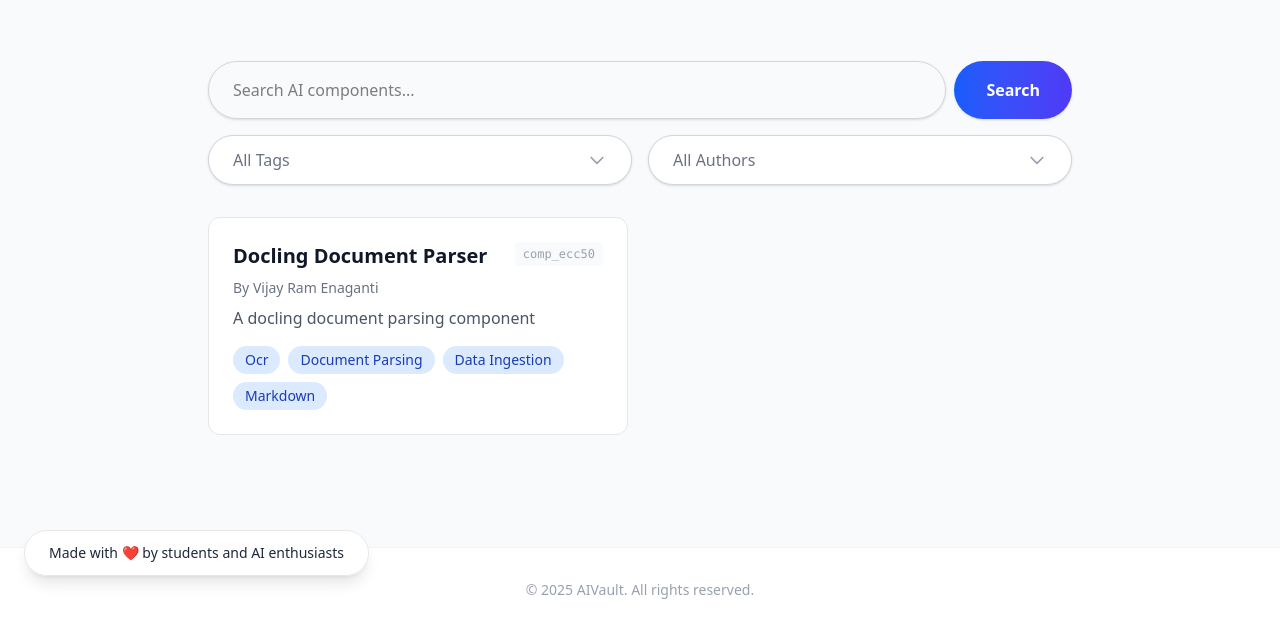
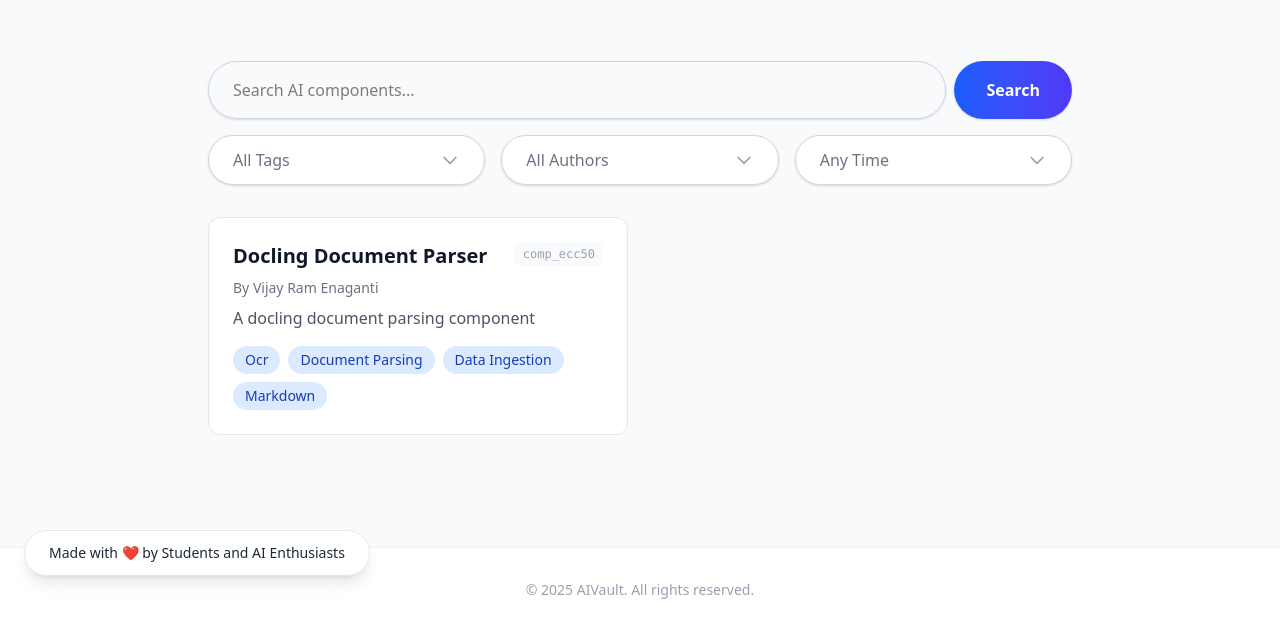
Before and after one commit to VjayRam/AIVault, an Astro site: page / in a window 1280 px wide. Shown: the part 200-832 px from the top of the page. Built offline with nearby package versions, Linux system fonts and the light colour scheme; Astro itself is replaced by a stand-in of ours.

Commit message:
feat: add last updated date to components and implement date filtering in ComponentSearch

```diff
--- a/scripts/generate-index.mjs
+++ b/scripts/generate-index.mjs
@@ -2,6 +2,7 @@ import fs from 'fs';
 import path from 'path';
 import { fileURLToPath } from 'url';
 import crypto from 'crypto';
+import { execSync } from 'child_process';
 
 const __filename = fileURLToPath(import.meta.url);
 const __dirname = path.dirname(__filename);
@@ -54,10 +55,23 @@ function generateIndex() {
         // Normalize path separators for URL
         const urlPath = relativePath.split(path.sep).join('/');
 
+        // Get last updated date from git
+        const componentDir = path.dirname(file);
+        let lastUpdated = '';
+        try {
+            // Check if inside git repo
+            execSync('git rev-parse --is-inside-work-tree', { stdio: 'ignore' });
+            lastUpdated = execSync(`git log -1 --format=%ad --date=short -- "${componentDir}"`, { encoding: 'utf-8' }).trim();
+        } catch (e) {
+            // Fallback to file mtime if git fails
+            lastUpdated = fs.statSync(file).mtime.toISOString().split('T')[0];
+        }
+
         return {
         ...metadata,
         path: urlPath,
-        url: `${GITHUB_REPO_URL}/${urlPath}`
+        url: `${GITHUB_REPO_URL}/${urlPath}`,
+        lastUpdated
         };
     } catch (e) {
         console.error(`Error parsing ${file}:`, e);
--- a/src/components/ComponentSearch.jsx
+++ b/src/components/ComponentSearch.jsx
@@ -69,7 +69,16 @@ export default function ComponentSearch({ components }) {
   const [query, setQuery] = useState('');
   const [selectedTag, setSelectedTag] = useState('');
   const [selectedAuthor, setSelectedAuthor] = useState('');
+  const [selectedDate, setSelectedDate] = useState('');
   const [selectedComponent, setSelectedComponent] = useState(null);
+
+  const dateOptions = [
+    'Last 24 Hours',
+    'Last 7 Days',
+    'Last 30 Days',
+    'Last 6 Months',
+    'Last 1 Year'
+  ];
 
   const formatText = (text) => {
     if (!text) return '';
@@ -115,8 +124,27 @@ export default function ComponentSearch({ components }) {
       filtered = filtered.filter(c => c.author === selectedAuthor);
     }
 
+    if (selectedDate) {
+      const now = new Date();
+      filtered = filtered.filter(c => {
+        if (!c.lastUpdated) return false;
+        const updated = new Date(c.lastUpdated);
+        const diffTime = Math.abs(now - updated);
+        const diffDays = Math.ceil(diffTime / (1000 * 60 * 60 * 24));
+
+        switch (selectedDate) {
+          case 'Last 24 Hours': return diffDays <= 1;
+          case 'Last 7 Days': return diffDays <= 7;
+          case 'Last 30 Days': return diffDays <= 30;
+          case 'Last 6 Months': return diffDays <= 180;
+          case 'Last 1 Year': return diffDays <= 365;
+          default: return true;
+        }
+      });
+    }
+
     return filtered;
-  }, [query, selectedTag, selectedAuthor, fuse, components]);
+  }, [query, selectedTag, selectedAuthor, selectedDate, fuse, components]);
 
   return (
     <div className="w-full max-w-4xl mx-auto p-4">
@@ -155,6 +183,14 @@ export default function ComponentSearch({ components }) {
             onChange={setSelectedAuthor}
             placeholder="All Authors"
             formatText={formatText}
+          />
+
+          <CustomDropdown
+            options={dateOptions}
+            value={selectedDate}
+            onChange={setSelectedDate}
+            placeholder="Any Time"
+            formatText={(t) => t}
           />
         </div>
       </div>
@@ -216,6 +252,12 @@ export default function ComponentSearch({ components }) {
             </div>
 
             <p className="text-lg text-gray-600 mb-2">By <span className="font-semibold text-gray-800">{formatText(selectedComponent.author) || 'Unknown'}</span></p>
+            {selectedComponent.lastUpdated && (
+                <p className="text-sm text-gray-500 mb-4 flex items-center gap-1">
+                    <svg className="w-4 h-4" fill="none" stroke="currentColor" viewBox="0 0 24 24"><path strokeLinecap="round" strokeLinejoin="round" strokeWidth="2" d="M8 7V3m8 4V3m-9 8h10M5 21h14a2 2 0 002-2V7a2 2 0 00-2-2H5a2 2 0 00-2 2v12a2 2 0 002 2z" /></svg>
+                    Updated on {selectedComponent.lastUpdated}
+                </p>
+            )}
 
             <div className="flex flex-wrap gap-2 mb-6">
               {selectedComponent.tags.map((tag) => (
--- a/src/pages/index.astro
+++ b/src/pages/index.astro
@@ -35,7 +35,7 @@ import '../styles/global.css';
         </footer>
 
         <div class="fixed bottom-6 left-6 z-50 bg-white/90 backdrop-blur-sm border border-gray-200 shadow-lg rounded-full px-6 py-3 text-gray-800 text-sm font-medium hover:shadow-xl transition-all duration-300 flex items-center gap-2 animate-in slide-in-from-bottom-4 fade-in">
-            <span>Made with ❤️ by students and AI enthusiasts</span>
+            <span>Made with ❤️ by Students and AI Enthusiasts</span>
         </div>
 	</body>
 </html>
```
Also changed, not shown: src/data/components.json.
